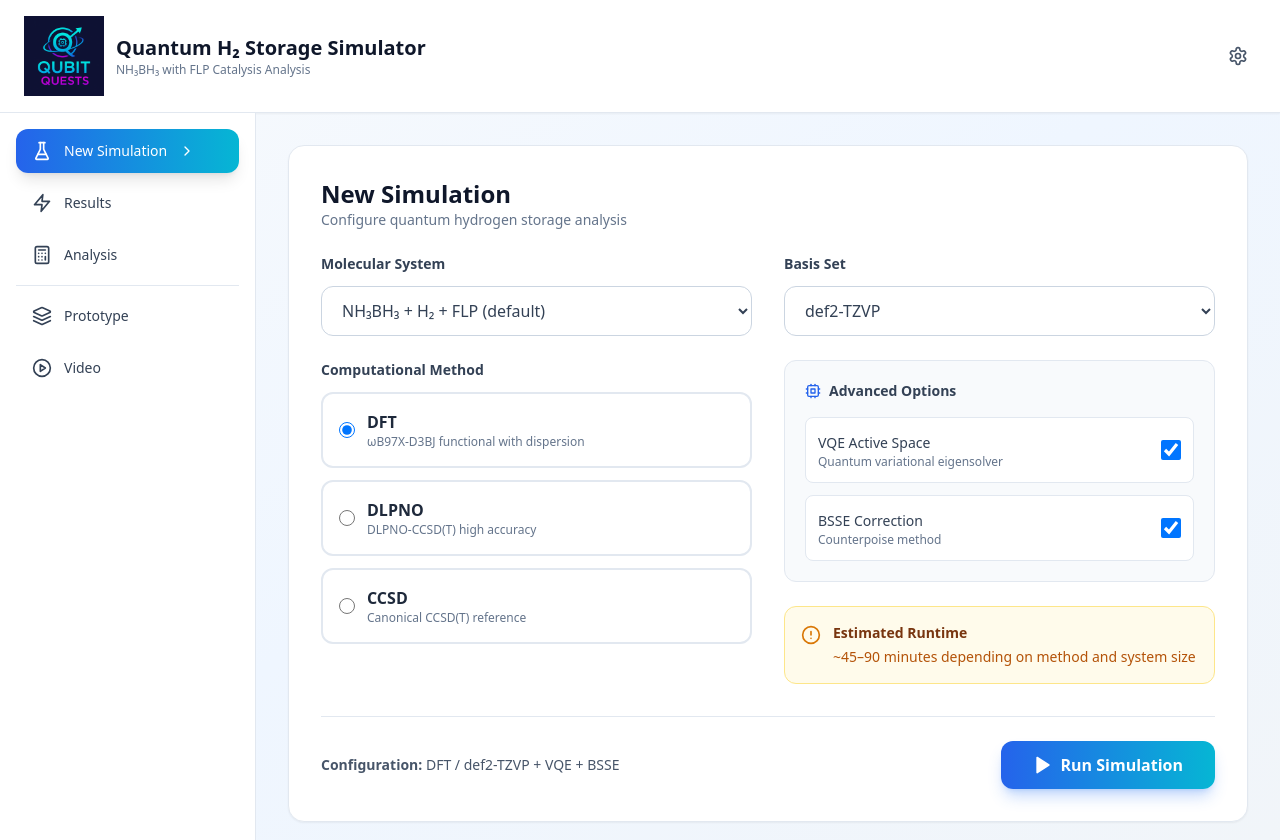
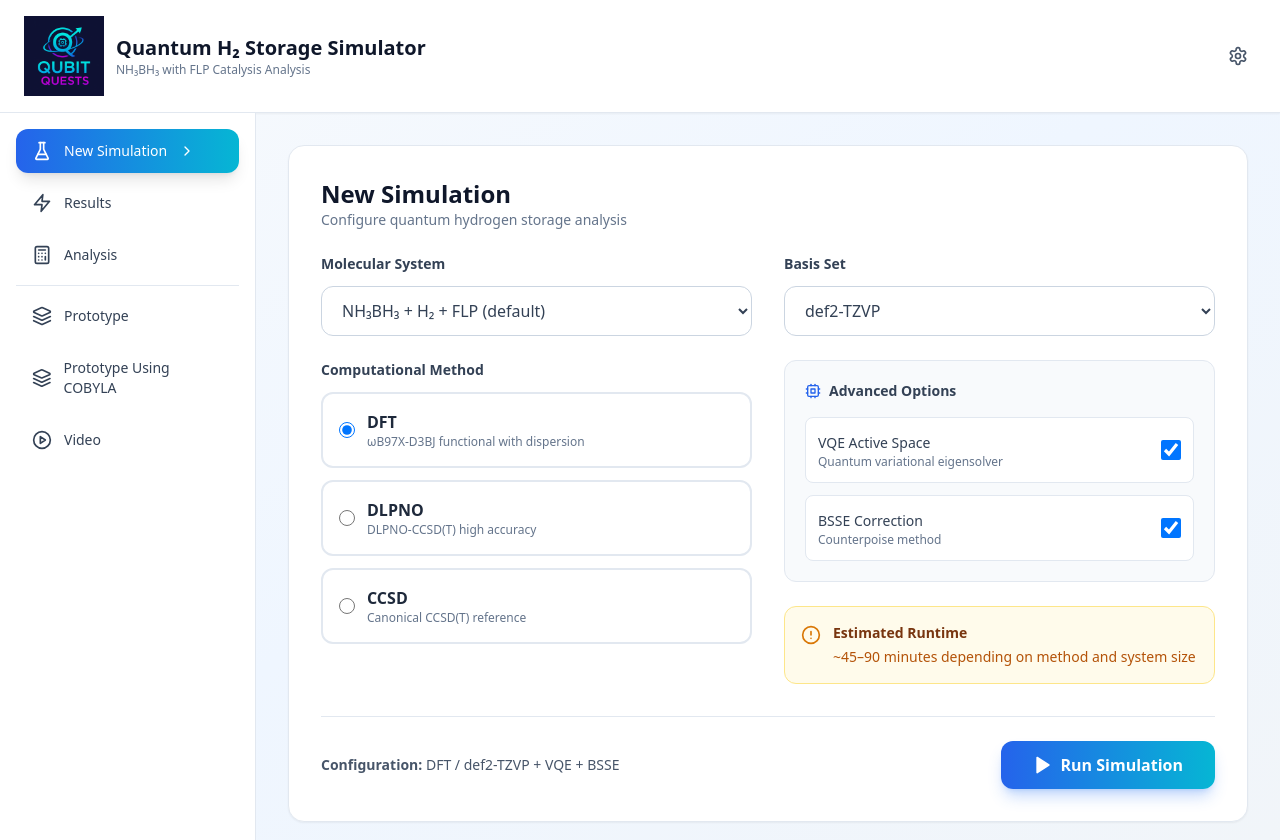
Before and after one commit to jaswanth6666/Quantum-H2-Storage-Simulator, a React (Vite) app: page / in a window 1280 px wide. Built offline with nearby package versions, Linux system fonts and the light colour scheme; the HTML template or start-up script is replaced by a standard one.

Commit message:
Update App.tsx

```diff
--- a/src/App.tsx
+++ b/src/App.tsx
@@ -90,6 +90,12 @@ function Shell() {
       name: "Prototype",
       icon: Layers,
       url: "https://qiskitsimulation.streamlit.app/",
+    },
+    {
+      id: "prototype",
+      name: "Prototype Using COBYLA",
+      icon: Layers,
+      url: "https://COBYLA.streamlit.app/",
     },
     {
       id: "video",
```
